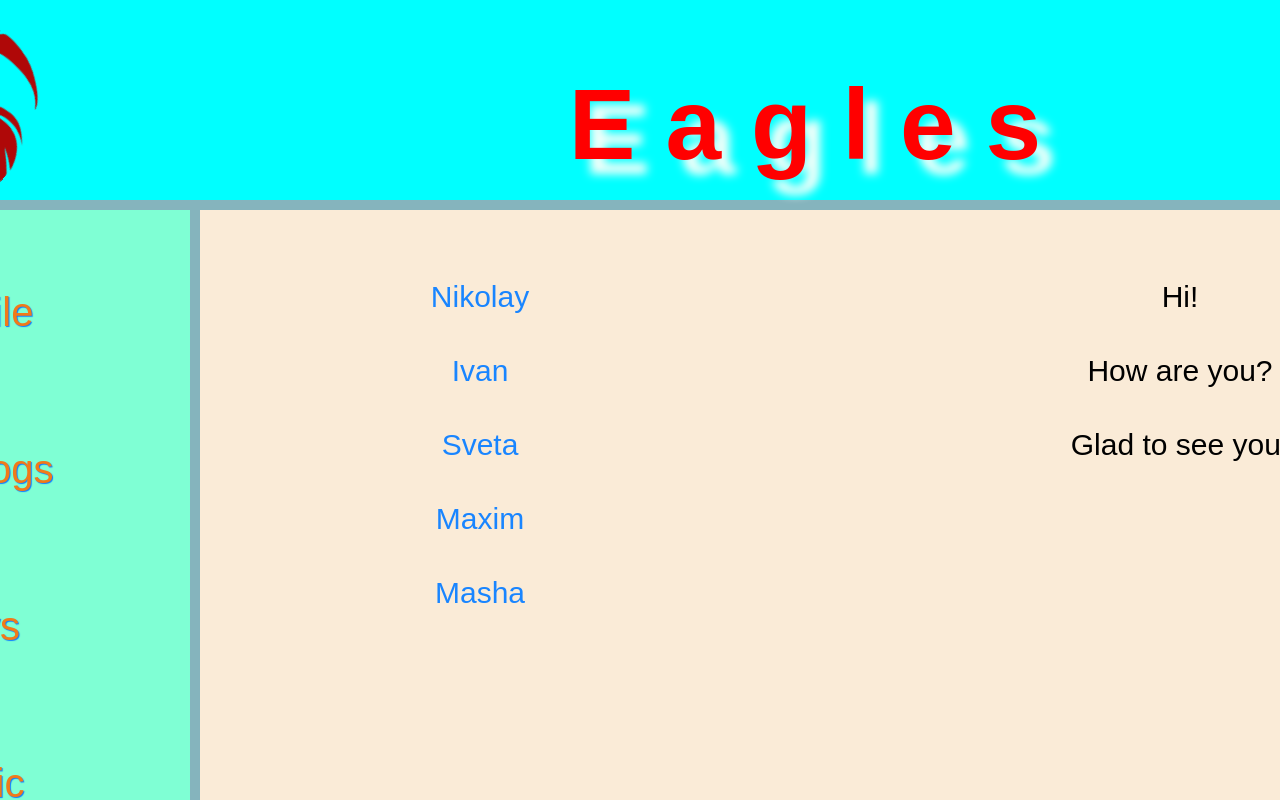
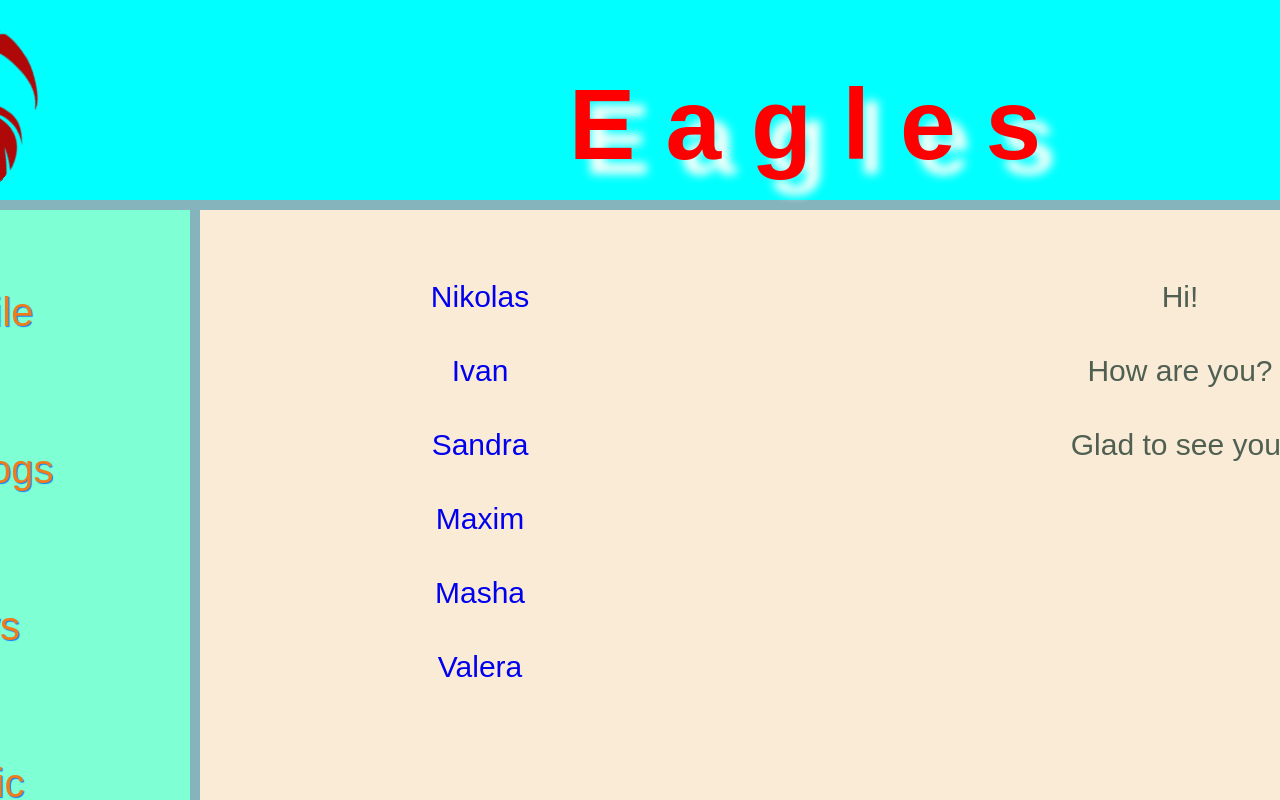
Before and after one commit to nikolajred/nickson-app, a React (Create React App) app: page /dialogs in a window 1280 px wide. Shown: the top 800 px of the page. Built offline with nearby package versions, Linux system fonts and the light colour scheme.

Commit message:
added props in dialogs

```diff
--- a/src/components/Content/Content.jsx
+++ b/src/components/Content/Content.jsx
@@ -1,24 +1,12 @@
 import React from 'react';
-import ocean from "../../img/ocean.jpg";
-import avatar from "../../img/avatar.jpg";
-import classes from './Content.module.css';
 import Posts from "./Posts/Posts";
+import ProfileInfo from "./ProfileInfo/ProfileInfo";
 
-const Content = () =>{
-    return(
+const Content = () => {
+    return (
         <div>
-        <img src={ocean} className={classes.content_ocean} alt="ocean" />
-        <div>
-            <img src={avatar} className={classes.content_avatar} alt="avatar"/>
-            <div className={classes.description}>
-                <h2>Василий Петренко</h2>
-                <h3>Дата рождения: 01 августа 1983г.</h3>
-                <h3>г. Харьков</h3>
-                <h3>Украина</h3>
-                <h3>Харьковский полетехнический институт</h3>
-            </div>
-        </div>
-        <Posts/>
-    </div>);
+            <ProfileInfo/>
+            <Posts/>
+        </div>);
 }
 export default Content;
--- a/src/components/Content/Content.module.css
+++ b/src/components/Content/Content.module.css
@@ -1,26 +1,3 @@
 .content{
     grid-area: content;
 }
-.content_ocean{
-    width: 1400px;
-    height: 500px;
-    overflow: auto;
-}
-
-.content_avatar{
-    display: inline-block;
-    width: 250px;
-    border-radius: 50%;
-    padding: 10px;
-    margin: 10px
-}
-
-h2, h3{
-    font-family: Arial, "Helvetica Neue", Helvetica, sans-serif;
-
-}
-
-.description{
-    margin: 10px;
-    padding: 10px;
-}
--- a/src/components/Content/Posts/Posts.jsx
+++ b/src/components/Content/Posts/Posts.jsx
@@ -2,18 +2,15 @@ import React from 'react';
 import classes from './Posts.module.css';
 import Post from './Post/Post'
 
-const Posts = () =>{
-    return(
-        <div  className = {classes.posts}>
+const Posts = () => {
+    return (
+        <div className={classes.posts}>
+            <p>My posts</p>
+            <textarea></textarea>
+            <button>Submit</button>
 
-            <form action="post">
-                <p>My posts</p>
-                <input type="text"/>
-                <br/>
-                <button type= "submit">Submit</button>
-            </form>
-            <Post message = 'Hello!' like = '10'/>
-            <Post message = 'How are you?' like = '3'/>
+            <Post message='Hello!' like='10'/>
+            <Post message='How are you?' like='3'/>
         </div>);
 }
 export default Posts;
--- /dev/null
+++ b/src/components/Content/ProfileInfo/ProfileInfo.jsx
@@ -0,0 +1,23 @@
+import React from 'react';
+import ocean from "../../../img/ocean.jpg";
+import avatar from "../../../img/avatar.jpg";
+import classes from './ProfileInfo.module.css';
+
+
+const ProfileInfo = () =>{
+    return(
+        <div>
+            <img src={ocean} className={classes.content_ocean} alt="ocean" />
+            <div>
+                <img src={avatar} className={classes.content_avatar} alt="avatar"/>
+                <div className={classes.description}>
+                    <h2>Василий Петренко</h2>
+                    <h3>Дата рождения: 01 августа 1983г.</h3>
+                    <h3>г. Харьков</h3>
+                    <h3>Украина</h3>
+                    <h3>Харьковский полетехнический институт</h3>
+                </div>
+            </div>
+        </div>);
+}
+export default ProfileInfo;
--- /dev/null
+++ b/src/components/Content/ProfileInfo/ProfileInfo.module.css
@@ -0,0 +1,23 @@
+.content_ocean{
+    width: 1400px;
+    height: 500px;
+    overflow: auto;
+}
+
+.content_avatar{
+    display: inline-block;
+    width: 250px;
+    border-radius: 50%;
+    padding: 10px;
+    margin: 10px
+}
+
+h2, h3{
+    font-family: Arial, "Helvetica Neue", Helvetica, sans-serif;
+
+}
+
+.description{
+    margin: 10px;
+    padding: 10px;
+}
--- a/src/components/Dialogs/Dialogs.jsx
+++ b/src/components/Dialogs/Dialogs.jsx
@@ -1,20 +1,39 @@
 import React from 'react';
 import classes from './Dialogs.module.css';
+import {NavLink} from "react-router-dom";
+
+const DialogItem = (props) => {
+    return(
+        <div className={classes.item}>
+            <NavLink to={'/dialogs/'+ props.id} >
+                {props.name}
+            </NavLink>
+        </div>
+
+    )
+};
+
+const MessageItem = (props) => {
+    return(
+        <div className={classes.item}>{props.message}</div>
+    )
+}
 
 const Dialogs = (props) => {
     return(
         <div className={classes.dialogs}>
             <div className={classes.dialog}>
-                <div className={classes.item +' '+ classes.activeItem}>Nikolay</div>
-                <div className={classes.item}>Ivan</div>
-                <div className={classes.item}>Sveta</div>
-                <div className={classes.item}>Maxim</div>
-                <div className={classes.item}>Masha</div>
+                <DialogItem id='1' name='Nikolas'/>
+                <DialogItem id='2' name='Ivan'/>
+                <DialogItem id='3' name='Sandra'/>
+                <DialogItem id='4' name='Maxim'/>
+                <DialogItem id='5' name='Masha'/>
+                <DialogItem id='6' name='Valera'/>
             </div>
             <div className={classes.messages}>
-                <div className={classes.message}>Hi!</div>
-                <div className={classes.message}>How are you?</div>
-                <div className={classes.message}>Glad to see you!</div>
+                <MessageItem message = 'Hi!'/>
+                <MessageItem message = 'How are you?'/>
+                <MessageItem message = 'Glad to see you!'/>
             </div>
         </div>
 
--- a/src/components/Dialogs/Dialogs.module.css
+++ b/src/components/Dialogs/Dialogs.module.css
@@ -8,26 +8,32 @@
     margin-top: 50px;
 }
 
-.item {
+.dialog .item {
     font-family: Arial, "Helvetica Neue", Helvetica, sans-serif;
     font-size: 30px;
     text-align: center;
     padding: 20px;
     marging: 30px;
     color: #1985ff;
+
+}
+.item a{
+    text-decoration: none;
 }
 
-.item .activeItem{
+ .item a:hover{
     color: gold;
 }
+
 .messages{
     margin-top: 50px;
 }
 
-.message{
+.messages .item{
     font-family: Arial, "Helvetica Neue", Helvetica, sans-serif;
     font-size: 30px;
     text-align: center;
     padding: 20px;
     marging: 30px;
+    color: #4f5f51;
 }
--- a/src/components/Navbar/Navbar.module.css
+++ b/src/components/Navbar/Navbar.module.css
@@ -18,6 +18,6 @@
     color: #f17a19;
 }
 
-.item a.active{
-    color: #ff223b;
+.item a:hover{
+    color: gold;
 }
```
